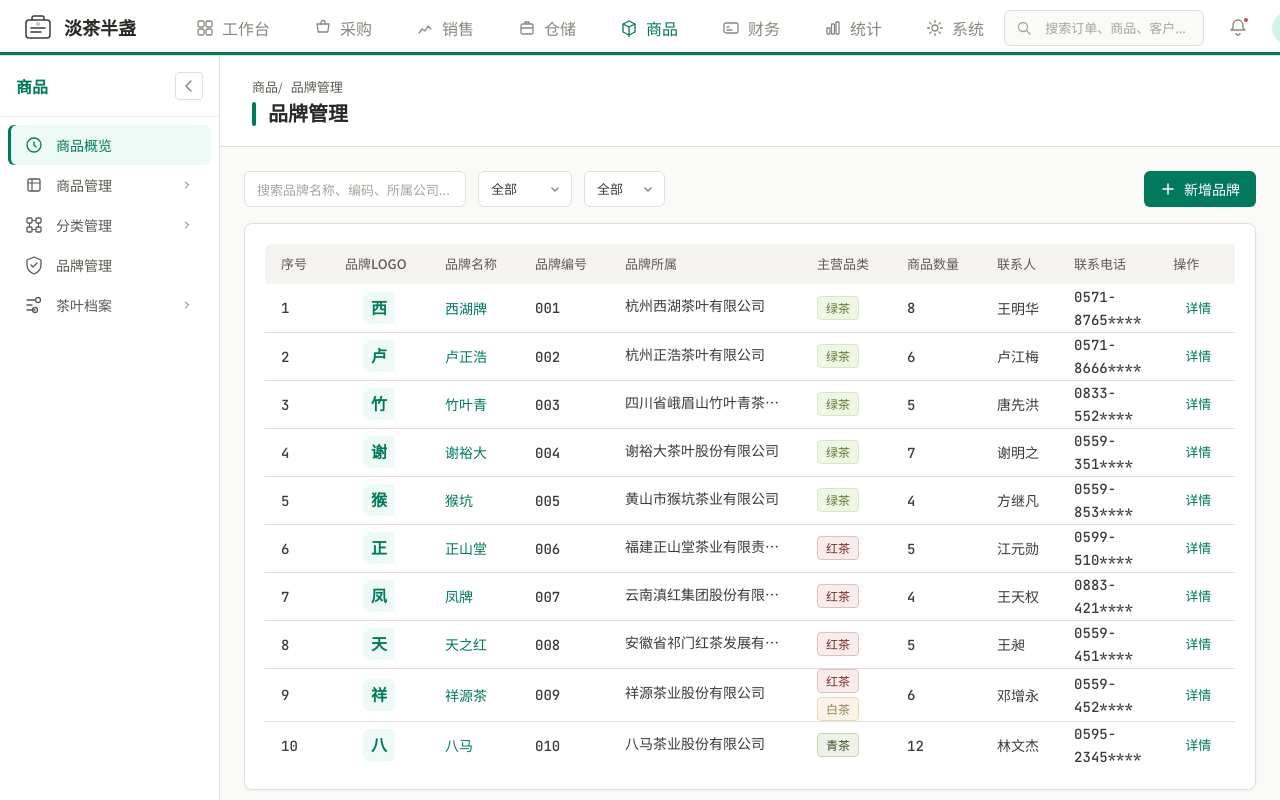
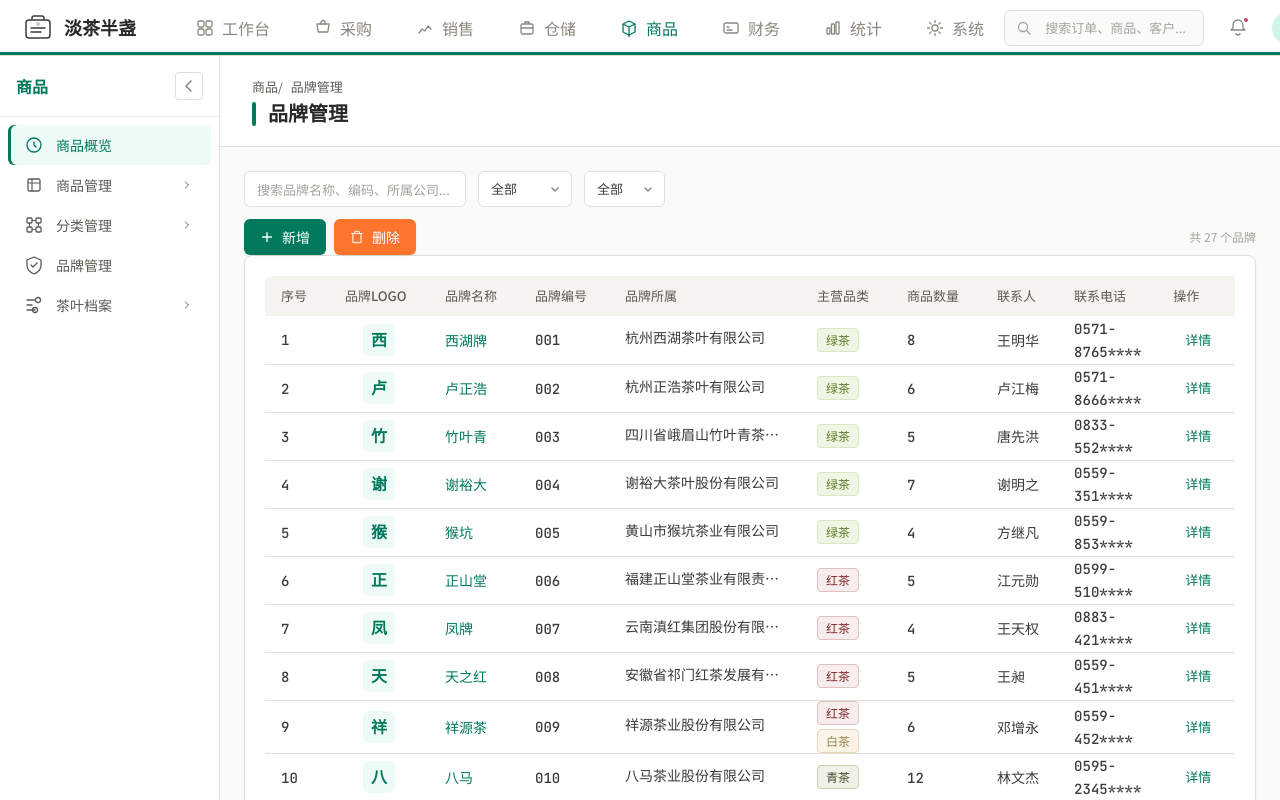
Before and after one commit to zsdxtw/dcbztea-buddy, a React (Vite) app: page /product/product-brand in a window 1280 px wide. Shown: the top 800 px of the page. Built offline with nearby package versions, Linux system fonts and the light colour scheme.

Commit message:
feat: 拉取并理解项目文件
Co-authored-by: traeagent <traeagent@users.noreply.github.com>

```diff
--- a/src/pages/product/ProductBrand.tsx
+++ b/src/pages/product/ProductBrand.tsx
@@ -55,6 +55,35 @@ export default function ProductBrand() {
   const [showSeriesInput, setShowSeriesInput] = useState(false);
   const [currentPage, setCurrentPage] = useState(1);
   const PAGE_SIZE = 10;
+
+  // 批量删除
+  const [deleteMode, setDeleteMode] = useState(false);
+  const [selectedForDelete, setSelectedForDelete] = useState<Set<string>>(new Set());
+  const [showDeleteConfirm, setShowDeleteConfirm] = useState(false);
+
+  const handleEnterDeleteMode = () => {
+    setDeleteMode(true);
+    setSelectedForDelete(new Set());
+  };
+
+  const handleCancelDeleteMode = () => {
+    setDeleteMode(false);
+    setSelectedForDelete(new Set());
+  };
+
+  const handleToggleSelect = (id: string) => {
+    setSelectedForDelete((prev) => {
+      const next = new Set(prev);
+      if (next.has(id)) next.delete(id);
+      else next.add(id);
+      return next;
+    });
+  };
+
+  const handleConfirmDelete = () => {
+    // 模拟删除（实际项目中应调用API）
+    handleCancelDeleteMode();
+  };
 
   const filteredItems = brandItems.filter((b) => {
     if (filterKeyword && !b.name.includes(filterKeyword) && !b.code.toLowerCase().includes(filterKeyword.toLowerCase()) && !b.owner.includes(filterKeyword)) return false;
@@ -120,7 +149,6 @@ export default function ProductBrand() {
     <>
       <ContentHeader title="品牌管理" breadcrumbs={['商品', '品牌管理']} />
       <div className="content-body">
-        <div style={{ display: 'flex', justifyContent: 'space-between', alignItems: 'flex-end', gap: 'var(--space-4)', marginBottom: 'var(--space-4)' }}>
         <FilterBar>
           <input className="filter-input" placeholder="搜索品牌名称、编码、所属公司..." value={filterKeyword} onChange={(e) => { setFilterKeyword(e.target.value); setCurrentPage(1); }} />
           <select className="filter-select" value={filterLevel1} onChange={(e) => { setFilterLevel1(e.target.value); setFilterLevel2(''); setCurrentPage(1); }}>
@@ -132,13 +160,40 @@ export default function ProductBrand() {
             {level2Options.map((c) => <option key={c} value={c}>{c}</option>)}
           </select>
         </FilterBar>
-          <Button onClick={handleOpenDrawer}><PlusIcon />新增品牌</Button>
+        <div style={{ display: 'flex', alignItems: 'center', gap: 'var(--space-2)', marginTop: 'var(--space-3)' }}>
+          <Button onClick={handleOpenDrawer}>
+            <svg viewBox="0 0 16 16" fill="none" style={{ width: 14, height: 14 }}>
+              <path d="M8 3v10M3 8h10" stroke="currentColor" strokeWidth="1.5" strokeLinecap="round" />
+            </svg>
+            新增
+          </Button>
+          {deleteMode ? (
+            <>
+              <Button onClick={() => setShowDeleteConfirm(true)} disabled={selectedForDelete.size === 0} style={{ background: '#FD742D', borderColor: '#FD742D' }}>
+                <svg viewBox="0 0 16 16" fill="none" style={{ width: 14, height: 14 }}>
+                  <path d="M2 4h12M5.33 4V2.67a1.33 1.33 0 011.34-1.34h2.66a1.33 1.33 0 011.34 1.34V4m2 0v9.33a1.33 1.33 0 01-1.34 1.34H4.67a1.33 1.33 0 01-1.34-1.34V4h9.34z" stroke="currentColor" strokeWidth="1.2" strokeLinecap="round" strokeLinejoin="round" />
+                </svg>
+                删除所选({selectedForDelete.size})
+              </Button>
+              <Button variant="ghost" onClick={handleCancelDeleteMode} style={{ color: 'var(--color-neutral-500)' }}>取消</Button>
+            </>
+          ) : (
+            <Button style={{ background: '#FD742D', borderColor: '#FD742D' }} onClick={handleEnterDeleteMode}>
+              <svg viewBox="0 0 16 16" fill="none" style={{ width: 14, height: 14 }}>
+                <path d="M2 4h12M5.33 4V2.67a1.33 1.33 0 011.34-1.34h2.66a1.33 1.33 0 011.34 1.34V4m2 0v9.33a1.33 1.33 0 01-1.34 1.34H4.67a1.33 1.33 0 01-1.34-1.34V4h9.34z" stroke="currentColor" strokeWidth="1.2" strokeLinecap="round" strokeLinejoin="round" />
+              </svg>
+              删除
+            </Button>
+          )}
+          <span style={{ marginLeft: 'auto', fontSize: 'var(--text-xs)', color: 'var(--color-neutral-400)', flexShrink: 0 }}>共 {filteredItems.length} 个品牌</span>
         </div>
         <Card>
           <Table
-            headers={['序号', '品牌LOGO', '品牌名称', '品牌编号', '品牌所属', '主营品类', '商品数量', '联系人', '联系电话', '操作']}
+            headers={[deleteMode ? '选择' : '序号', '品牌LOGO', '品牌名称', '品牌编号', '品牌所属', '主营品类', '商品数量', '联系人', '联系电话', '操作']}
             rows={pagedItems.map((b, idx) => [
-              <span className="mono">{(currentPage - 1) * PAGE_SIZE + idx + 1}</span>,
+              deleteMode
+                ? <input type="checkbox" checked={selectedForDelete.has(b.id)} onChange={() => handleToggleSelect(b.id)} />
+                : <span className="mono">{(currentPage - 1) * PAGE_SIZE + idx + 1}</span>,
               <div className="brand-logo-cell" onClick={() => handleRowClick(b.id)} style={{ cursor: 'pointer' }}>
                 {b.logo ? <img src={b.logo} alt={b.name} className="brand-logo-img" /> : <div className="brand-logo-placeholder">{b.name[0]}</div>}
               </div>,
@@ -156,7 +211,6 @@ export default function ProductBrand() {
               <span className="mono">{b.contactPhone}</span>,
               <div style={{ display: 'flex', gap: 'var(--space-2)' }}>
                 <Button variant="ghost" size="sm" onClick={() => handleRowClick(b.id)} style={{ color: '#01795D' }}>详情</Button>
-                <Button variant="ghost" size="sm" style={{ color: '#FD742D' }}>删除</Button>
               </div>,
             ])}
           />
@@ -390,6 +444,22 @@ export default function ProductBrand() {
           </div>
         </div>
       )}
+
+      {/* 删除确认弹窗 */}
+      {showDeleteConfirm && (
+        <div className="category-dialog-overlay" onClick={() => setShowDeleteConfirm(false)}>
+          <div className="category-dialog" onClick={(e) => e.stopPropagation()} style={{ width: 400 }}>
+            <div style={{ fontSize: 'var(--text-lg)', fontWeight: 'var(--font-semibold)', color: 'var(--color-neutral-800)', marginBottom: 'var(--space-3)' }}>确认删除</div>
+            <div style={{ fontSize: 'var(--text-sm)', color: 'var(--color-neutral-600)', marginBottom: 'var(--space-5)' }}>
+              确定要删除选中的 {selectedForDelete.size} 个品牌吗？此操作不可撤销。
+            </div>
+            <div style={{ display: 'flex', justifyContent: 'flex-end', gap: 'var(--space-3)' }}>
+              <Button variant="ghost" onClick={() => setShowDeleteConfirm(false)}>取消</Button>
+              <Button onClick={() => { handleConfirmDelete(); setShowDeleteConfirm(false); }} style={{ background: '#FD742D', borderColor: '#FD742D' }}>确认删除</Button>
+            </div>
+          </div>
+        </div>
+      )}
     </>
   );
 }
```
Lines whose indentation alone changed are shown as unchanged.
